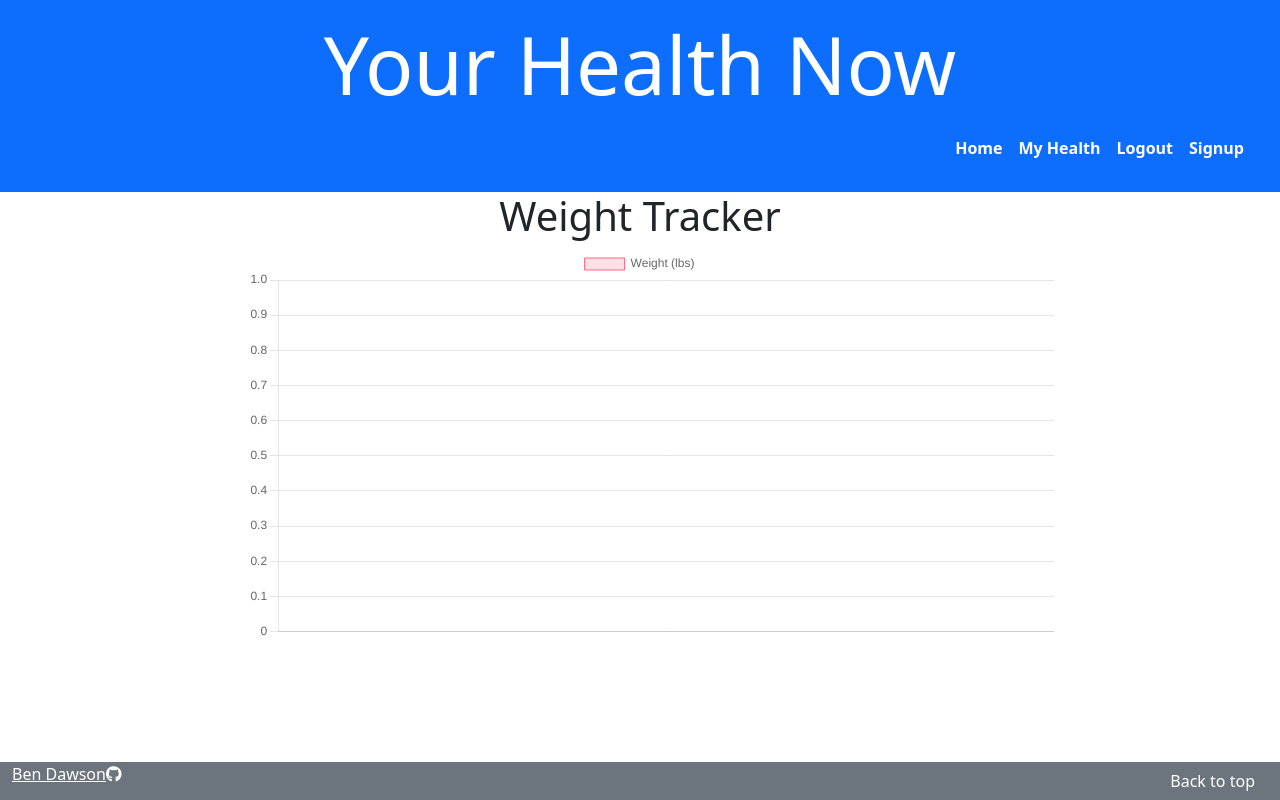
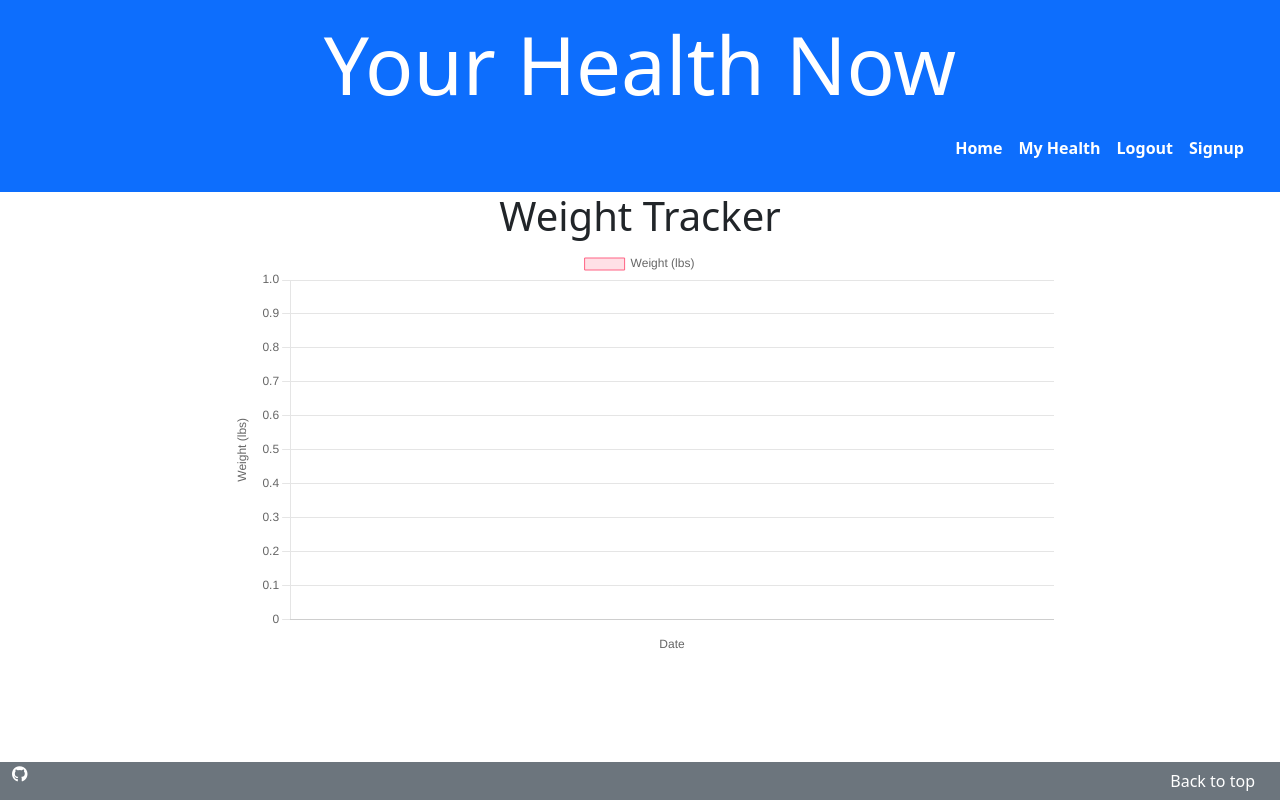
Before and after one commit to BenD2525/Your-Health-Now, a Django app: page /MyHealth/history/tracker in a window 1280 px wide. Run offline with Django 3.2, Linux system fonts and the light colour scheme; the visitor is signed in with stand-in values (Sample User, id 1); data that the repository does not hold is empty; some libraries are stand-ins or nearby versions.

Commit message:
Add labels to chart axes, turn date labels into strings

```diff
--- a/HealthHub/templates/base.html
+++ b/HealthHub/templates/base.html
@@ -14,6 +14,8 @@
     <link rel="preconnect" href="https://fonts.googleapis.com">
     <link rel="preconnect" href="https://fonts.gstatic.com" crossorigin>
     <link href="https://fonts.googleapis.com/css2?family=Lato:wght@300&family=Oswald&display=swap" rel="stylesheet">
+    <!-- Font Awesome -->
+    <script src="https://kit.fontawesome.com/8e896d3229.js" crossorigin="anonymous"></script>
     <!-- FavIcon -->
     <link rel="icon" href="{% static 'favicon.ico' %}">
     <!-- <a target="_blank" href="https://icons8.com/icon/DpuVIej1M9Br/health">Health</a> icon by <a target="_blank"
@@ -26,6 +28,9 @@
     <script src="https://cdnjs.cloudflare.com/ajax/libs/Chart.js/3.9.1/chart.min.js"
         integrity="sha512-ElRFoEQdI5Ht6kZvyzXhYG9NqjtkmlkfYk0wr6wHxU9JEHakS7UJZNeml5ALk+8IKlU6jDgMabC3vkumRokgJA=="
         crossorigin="anonymous" referrerpolicy="no-referrer"></script>
+    <!-- Chart.js date-fns adapter -->
+    <script src="https://cdn.jsdelivr.net/npm/chartjs-adapter-date-fns/dist/chartjs-adapter-date-fns.bundle.min.js">
+    </script>
     <title>Your Health Now</title>
 </head>
 
@@ -79,8 +84,8 @@
     <!-- Footer -->
     <footer class="container-fluid fixed-bottom bg-secondary">
         <a href="#" class="btn btn-secondary float-end">Back to top</a>
-        <a href="https://github.com/BenD2525" target="_blank" rel="noopener" aria-label="GitHub" class="text-white">Ben
-            Dawson<i class="fa-brands fa-github" aria-hidden="true"></i></a>
+        <a href="https://github.com/BenD2525" target="_blank" rel="noopener" aria-label="GitHub" class="text-white "><i
+                class="fa-brands fa-github"></i></a>
     </footer>
     <!-- Popper JS -->
     <script src="https://cdn.jsdelivr.net/npm/@popperjs/core@2.10.2/dist/umd/popper.min.js"
@@ -90,8 +95,6 @@
     <script src="https://cdn.jsdelivr.net/npm/bootstrap@5.1.3/dist/js/bootstrap.min.js"
         integrity="sha384-QJHtvGhmr9XOIpI6YVutG+2QOK9T+ZnN4kzFN1RtK3zEFEIsxhlmWl5/YESvpZ13" crossorigin="anonymous">
     </script>
-    <!-- Font Awesome -->
-    <script src="https://kit.fontawesome.com/cdefc89d16.js" crossorigin="anonymous"></script>
 </body>
 
 </html>
--- a/HealthHub/templates/health_hub_tracker.html
+++ b/HealthHub/templates/health_hub_tracker.html
@@ -9,7 +9,7 @@ const ctx = document.getElementById('myChart').getContext('2d');
 const myChart = new Chart(ctx, {
     type: 'line',
     data: {
-        labels: [{%for stat in date%}{{stat}},{%endfor%}],
+        labels: [{%for stat in date%}'{{stat}}',{%endfor%}],
         datasets: [{
             label: 'Weight (lbs)',
             data: [{%for stat in weight%}{{stat}},{%endfor%}],
@@ -36,15 +36,17 @@ const myChart = new Chart(ctx, {
         scales: {
             x: {
                 title: {
+                    text: 'Date',
                     display: true,
-                    Text: 'Date'
+                    padding: 10
                 }
             },
             y: {
                 beginAtZero: true,
                 title: {
+                    text: 'Weight (lbs)',
                     display: true,
-                    Text: 'Weight (lbs)'
+                    padding: 10
                 }
             }
         }
--- a/HealthHub/views.py
+++ b/HealthHub/views.py
@@ -75,8 +75,8 @@ def health_hub_tracker(request):
         serialized_date.append(str(
             date_only
         ))
-    print(serialized_weight)
-    print(serialized_date)
+    serialized_weight.reverse()
+    serialized_date.reverse()
     context = {
         "weight": serialized_weight,
         "date": serialized_date
@@ -144,23 +144,3 @@ def article_detail(request, item_id):
             "content": article.content,
         }
     return render(request, 'health_hub_article.html', context)
-
-
-# class ChartData(APIView):
-#     authentication_classes = []
-#     permission_classes = []
-
-#     def get(self, request, format=None):
-#         labels = "weight (lbs)"
-#         chartLabel = "weight (lbs)"
-#         serialized_stats = []
-#         for stats in HealthStats.objects.filter(user=request.user.id):
-#             serialized_stats.append({
-#                 "weight": stats.weight,
-#                 })
-#         data = {
-#                     "labels": labels,
-#                     "chartLabel": chartLabel,
-#                     "chartdata": serialized_stats,
-#             }
-#         return Response(data)
```
